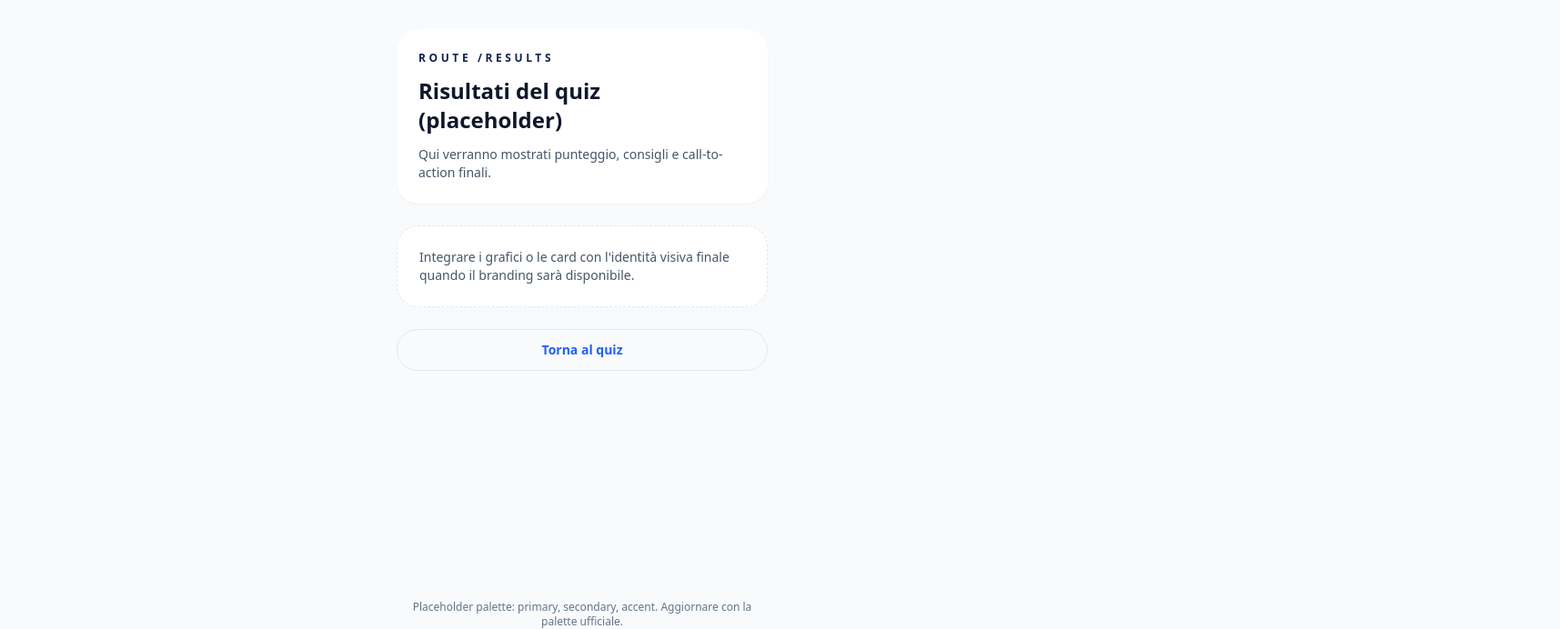
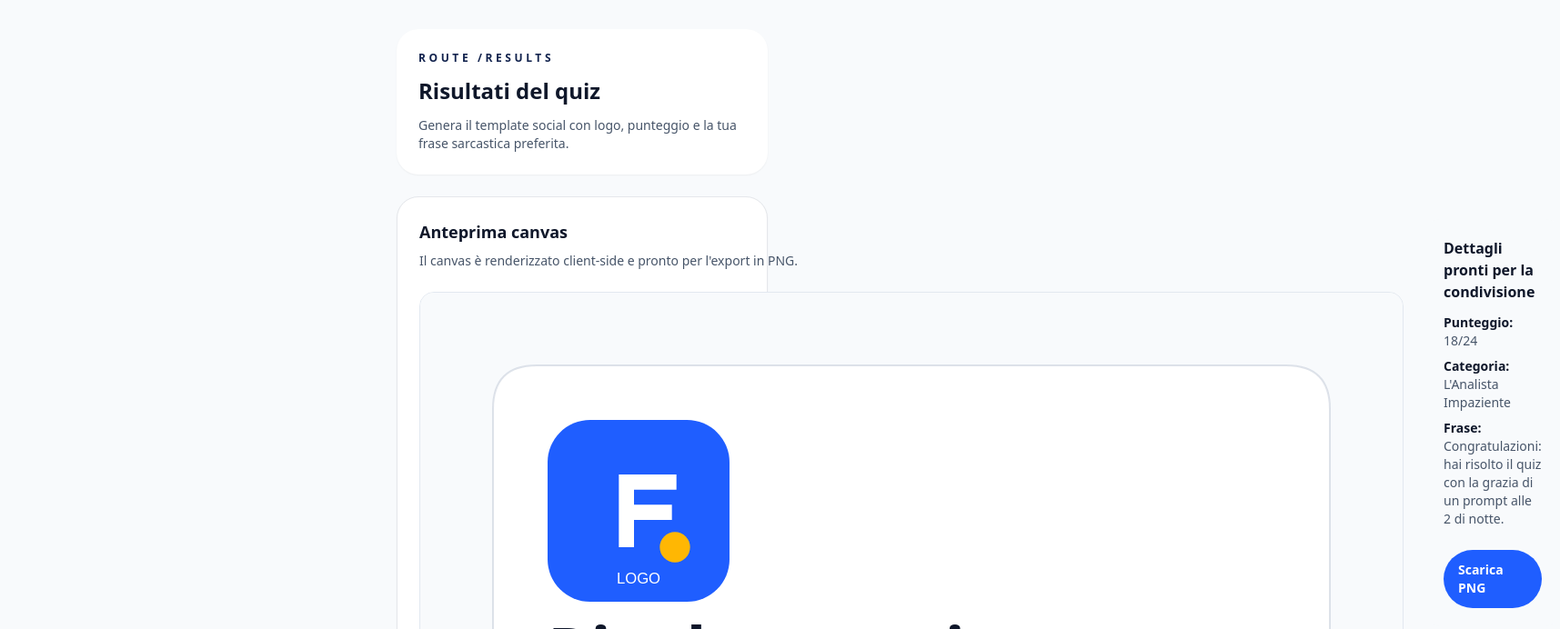
Before and after one commit to cuginodigitale/fraschettaquiz, a Next.js app: page /results in a window 1280 px wide. Shown: the part 68-760 px from the top of the page at 91% size, 1715 px wide, since content can reach past the window. Built offline with nearby package versions, Linux system fonts and the light colour scheme.

Commit message:
Add results canvas export

```diff
--- a/app/results/page.tsx
+++ b/app/results/page.tsx
@@ -1,6 +1,127 @@
+"use client";
+
 import Link from "next/link";
+import { useEffect, useMemo, useRef, useState } from "react";
+
+const CANVAS_WIDTH = 1080;
+const CANVAS_HEIGHT = 1350;
+
+const RESULT_PAYLOAD = {
+  score: 18,
+  total: 24,
+  category: "L'Analista Impaziente",
+  sarcasm:
+    "Congratulazioni: hai risolto il quiz con la grazia di un prompt alle 2 di notte.",
+};
+
+const drawRoundedRect = (
+  ctx: CanvasRenderingContext2D,
+  x: number,
+  y: number,
+  width: number,
+  height: number,
+  radius: number,
+) => {
+  ctx.beginPath();
+  ctx.moveTo(x + radius, y);
+  ctx.lineTo(x + width - radius, y);
+  ctx.quadraticCurveTo(x + width, y, x + width, y + radius);
+  ctx.lineTo(x + width, y + height - radius);
+  ctx.quadraticCurveTo(x + width, y + height, x + width - radius, y + height);
+  ctx.lineTo(x + radius, y + height);
+  ctx.quadraticCurveTo(x, y + height, x, y + height - radius);
+  ctx.lineTo(x, y + radius);
+  ctx.quadraticCurveTo(x, y, x + radius, y);
+  ctx.closePath();
+};
 
 export default function ResultsPage() {
+  const canvasRef = useRef<HTMLCanvasElement | null>(null);
+  const [downloadUrl, setDownloadUrl] = useState<string | null>(null);
+
+  const scoreLabel = useMemo(
+    () => `${RESULT_PAYLOAD.score}/${RESULT_PAYLOAD.total}`,
+    [],
+  );
+
+  useEffect(() => {
+    const canvas = canvasRef.current;
+    if (!canvas) return;
+
+    const dpr = window.devicePixelRatio || 1;
+    canvas.width = CANVAS_WIDTH * dpr;
+    canvas.height = CANVAS_HEIGHT * dpr;
+    canvas.style.width = `${CANVAS_WIDTH}px`;
+    canvas.style.height = `${CANVAS_HEIGHT}px`;
+
+    const ctx = canvas.getContext("2d");
+    if (!ctx) return;
+
+    ctx.setTransform(dpr, 0, 0, dpr, 0, 0);
+    ctx.clearRect(0, 0, CANVAS_WIDTH, CANVAS_HEIGHT);
+
+    const logo = new Image();
+    logo.src = "/branding/logo-placeholder.svg";
+
+    logo.onload = () => {
+      ctx.fillStyle = "#f8fafc";
+      ctx.fillRect(0, 0, CANVAS_WIDTH, CANVAS_HEIGHT);
+
+      drawRoundedRect(ctx, 80, 80, 920, 1190, 48);
+      ctx.fillStyle = "#ffffff";
+      ctx.fill();
+      ctx.strokeStyle = "rgba(148, 163, 184, 0.3)";
+      ctx.lineWidth = 2;
+      ctx.stroke();
+
+      ctx.drawImage(logo, 140, 140, 200, 200);
+
+      ctx.fillStyle = "#0f172a";
+      ctx.font = "700 72px ui-sans-serif, system-ui";
+      ctx.fillText("Risultato quiz", 140, 420);
+
+      ctx.fillStyle = "#1d4ed8";
+      ctx.font = "800 160px ui-sans-serif, system-ui";
+      ctx.fillText(scoreLabel, 140, 620);
+
+      ctx.fillStyle = "#64748b";
+      ctx.font = "600 44px ui-sans-serif, system-ui";
+      ctx.fillText("Categoria", 140, 710);
+
+      ctx.fillStyle = "#0f172a";
+      ctx.font = "700 60px ui-sans-serif, system-ui";
+      ctx.fillText(RESULT_PAYLOAD.category, 140, 790);
+
+      ctx.fillStyle = "#475569";
+      ctx.font = "500 46px ui-sans-serif, system-ui";
+
+      const sarcasmWords = RESULT_PAYLOAD.sarcasm.split(" ");
+      const lines: string[] = [];
+      let currentLine = "";
+      const maxWidth = 780;
+      sarcasmWords.forEach((word) => {
+        const testLine = currentLine ? `${currentLine} ${word}` : word;
+        if (ctx.measureText(testLine).width > maxWidth) {
+          lines.push(currentLine);
+          currentLine = word;
+        } else {
+          currentLine = testLine;
+        }
+      });
+      if (currentLine) lines.push(currentLine);
+
+      lines.slice(0, 4).forEach((line, index) => {
+        ctx.fillText(line, 140, 900 + index * 64);
+      });
+
+      ctx.fillStyle = "#94a3b8";
+      ctx.font = "500 32px ui-sans-serif, system-ui";
+      ctx.fillText("Condividi senza rimorsi. Screenshot & post.", 140, 1160);
+
+      setDownloadUrl(canvas.toDataURL("image/png"));
+    };
+  }, [scoreLabel]);
+
   return (
     <section className="flex flex-col gap-6">
       <div className="rounded-3xl bg-white p-6 shadow-sm">
@@ -8,18 +129,63 @@ export default function ResultsPage() {
           Route /results
         </p>
         <h2 className="mt-3 text-2xl font-semibold text-slate-900">
-          Risultati del quiz (placeholder)
+          Risultati del quiz
         </h2>
         <p className="mt-3 text-sm text-slate-600">
-          Qui verranno mostrati punteggio, consigli e call-to-action finali.
+          Genera il template social con logo, punteggio e la tua frase sarcastica
+          preferita.
         </p>
       </div>
 
-      <div className="rounded-3xl border border-dashed border-brand-primary/30 bg-white p-6 text-sm text-slate-600">
-        <p>
-          Integrare i grafici o le card con l'identità visiva finale quando il
-          branding sarà disponibile.
-        </p>
+      <div className="rounded-3xl border border-brand-primary/20 bg-white p-6 shadow-sm">
+        <div className="flex flex-col gap-6 lg:flex-row lg:items-start">
+          <div className="flex-1">
+            <h3 className="text-lg font-semibold text-slate-900">
+              Anteprima canvas
+            </h3>
+            <p className="mt-2 text-sm text-slate-600">
+              Il canvas è renderizzato client-side e pronto per l&apos;export in
+              PNG.
+            </p>
+            <div className="mt-6 overflow-hidden rounded-2xl border border-slate-200">
+              <canvas ref={canvasRef} className="h-auto w-full" />
+            </div>
+          </div>
+
+          <div className="w-full max-w-sm rounded-2xl bg-slate-50 p-5 text-sm text-slate-600">
+            <h4 className="text-base font-semibold text-slate-900">
+              Dettagli pronti per la condivisione
+            </h4>
+            <ul className="mt-3 space-y-2">
+              <li>
+                <span className="font-semibold text-slate-900">Punteggio:</span>{" "}
+                {scoreLabel}
+              </li>
+              <li>
+                <span className="font-semibold text-slate-900">Categoria:</span>{" "}
+                {RESULT_PAYLOAD.category}
+              </li>
+              <li>
+                <span className="font-semibold text-slate-900">Frase:</span>{" "}
+                {RESULT_PAYLOAD.sarcasm}
+              </li>
+            </ul>
+
+            {downloadUrl ? (
+              <a
+                href={downloadUrl}
+                download="risultato-quiz.png"
+                className="mt-6 inline-flex w-full items-center justify-center rounded-full bg-brand-primary px-4 py-3 text-sm font-semibold text-white"
+              >
+                Scarica PNG
+              </a>
+            ) : (
+              <p className="mt-6 text-xs text-slate-400">
+                Generazione immagine in corso...
+              </p>
+            )}
+          </div>
+        </div>
       </div>
 
       <Link
```
